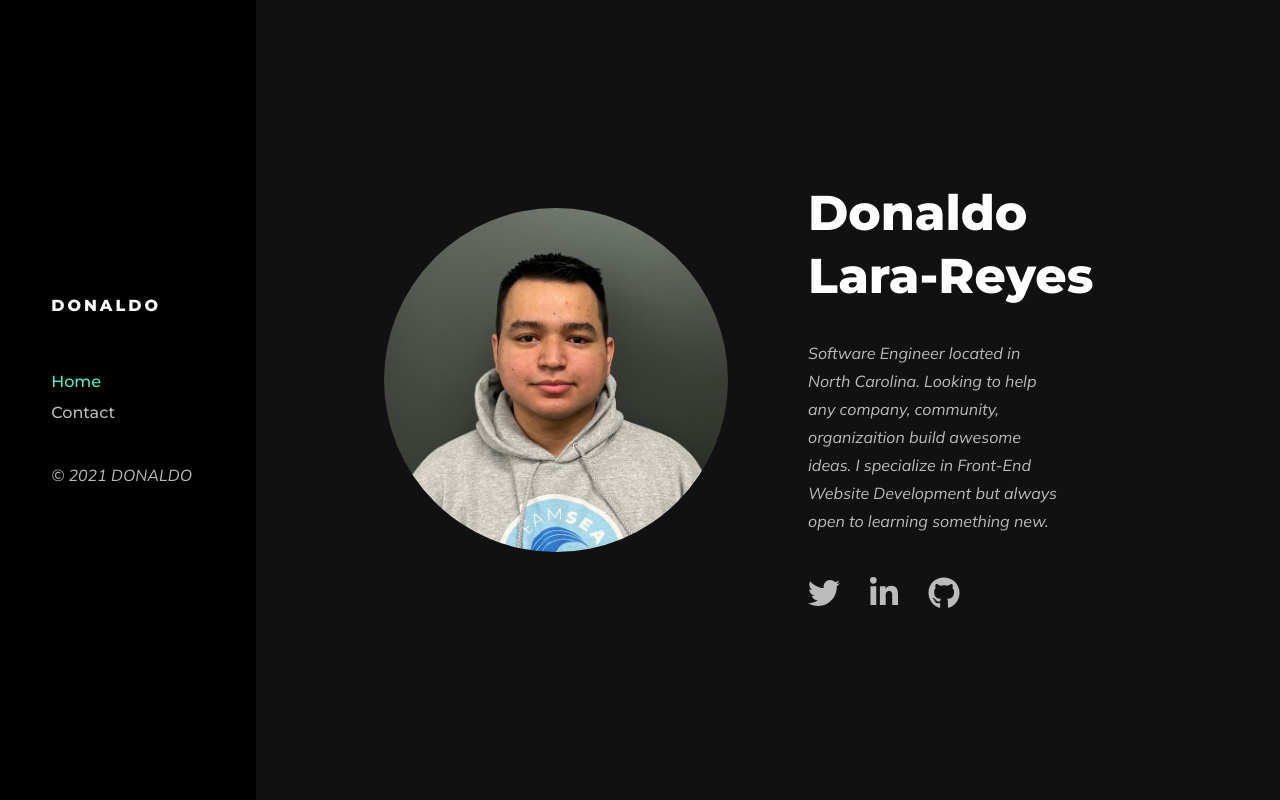
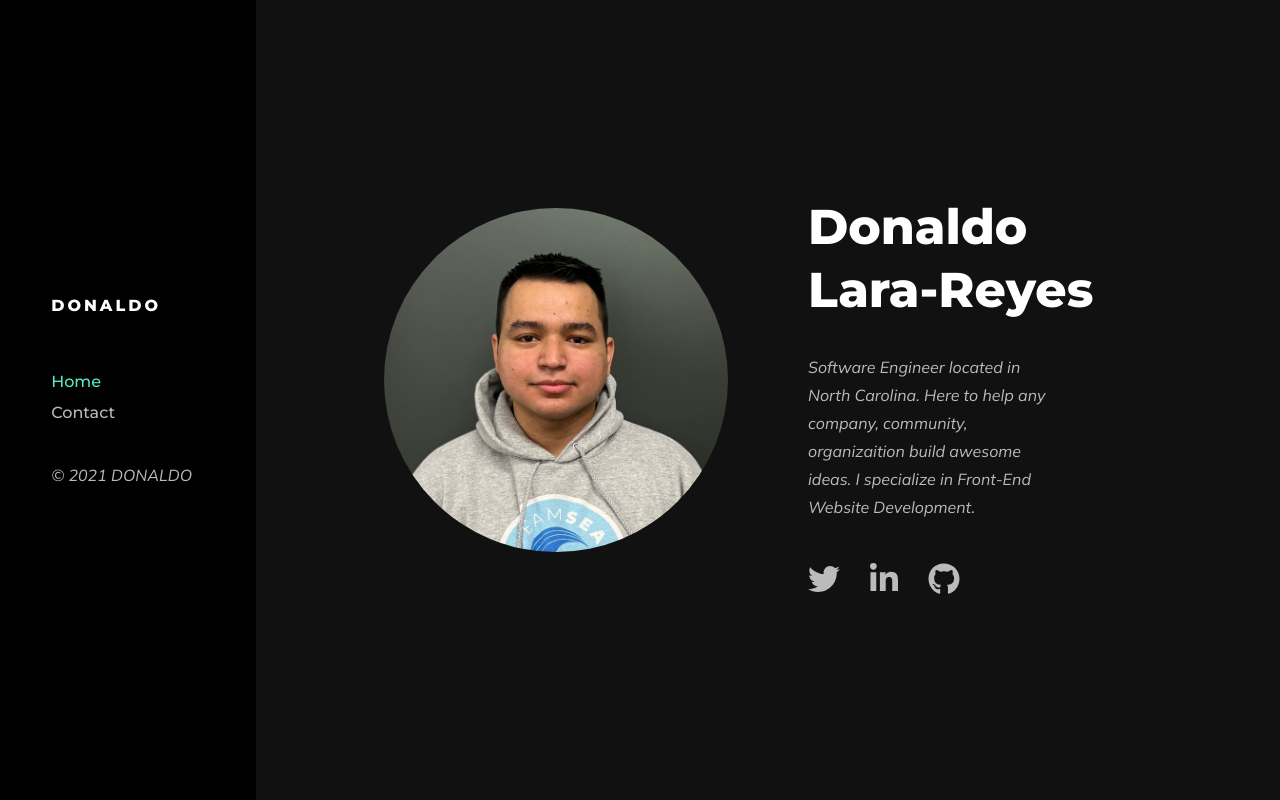
Before and after one commit to DonaldoLR/portfolio-website, a React (Create React App) app: page / in a window 1280 px wide. Built offline with nearby package versions, Linux system fonts and the light colour scheme.

Commit message:
Updated landing paragraph

```diff
--- a/src/Pages/Home/Home.jsx
+++ b/src/Pages/Home/Home.jsx
@@ -14,10 +14,9 @@ const Home = () => {
 				<div className='landing-content'>
 					<h1>Donaldo Lara-Reyes</h1>
 					<p>
-						Software Engineer located in North Carolina. Looking to help any
+						Software Engineer located in North Carolina. Here to help any
 						company, community, organizaition build awesome ideas. I specialize
-						in Front-End Website Development but always open to learning
-						something new.
+						in Front-End Website Development.
 					</p>
 					{/* 	<NavLink to='/Portfolio' className='button'>
 						<span>See my work</span>
```
